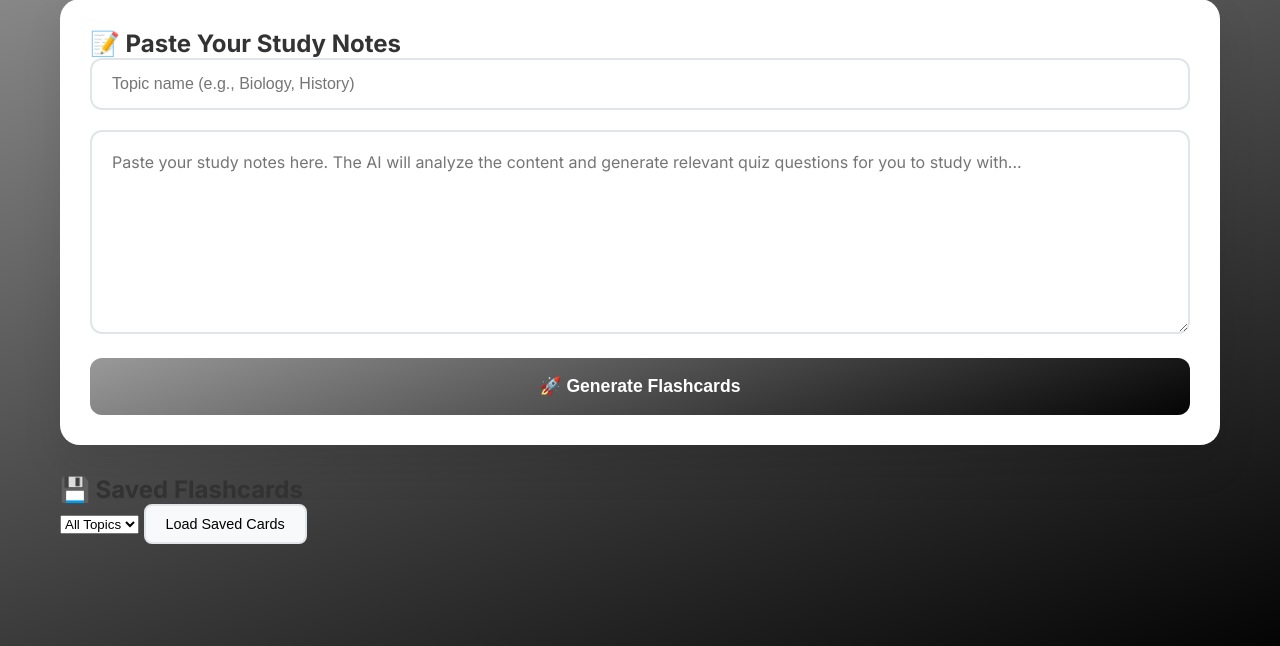
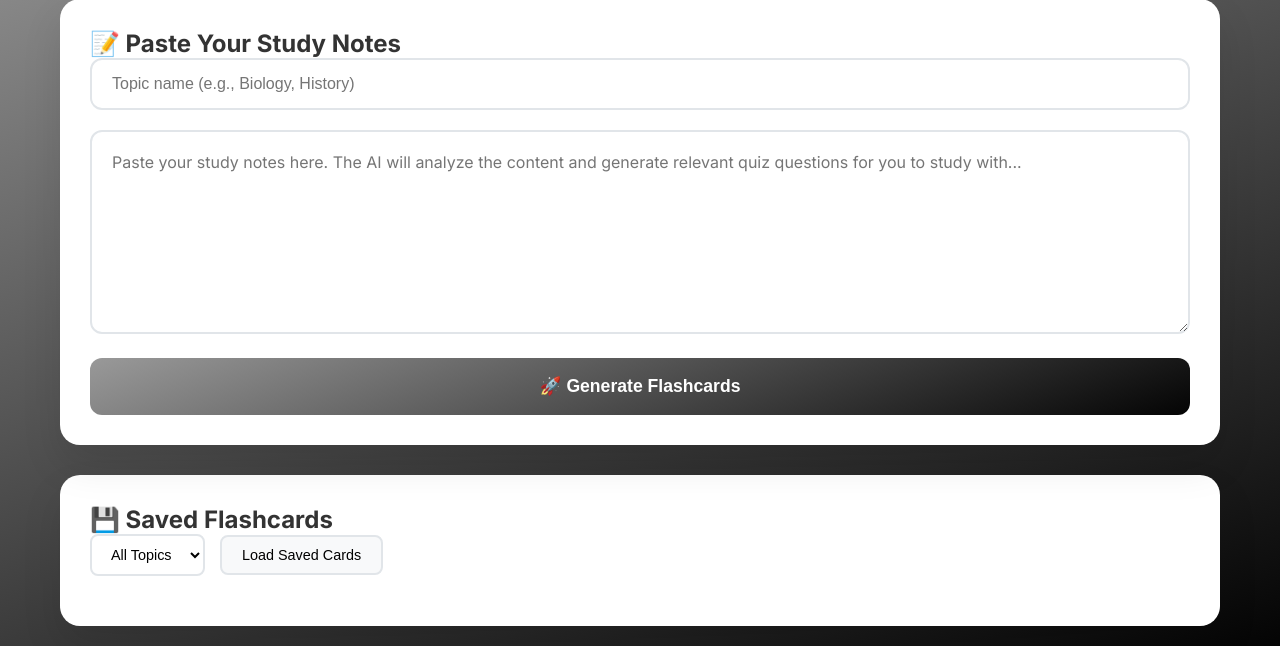
Before and after one commit to munyokii/study_buddy, a Flask app: page / in a window 1280 px wide. Shown: the part 154-800 px from the top of the page. Run offline with Flask 3, Linux system fonts and the light colour scheme.

Commit message:
Saved Flashcards Section

```diff
--- a/static/style.css
+++ b/static/style.css
@@ -270,3 +270,27 @@ textarea:focus {
   opacity: 0.5;
   cursor: not-allowed;
 }
+
+/* Saved Flashcards Section */
+.saved-flashcards-section {
+  background: white;
+  border-radius: 20px;
+  padding: 30px;
+  box-shadow: 0 20px 40px rgba(0, 0, 0, 0.1);
+}
+
+.filter-controls {
+  display: flex;
+  gap: 15px;
+  margin-bottom: 20px;
+  align-items: center;
+  flex-wrap: wrap;
+}
+
+#topic-filter {
+  padding: 10px 15px;
+  border: 2px solid #e1e5e9;
+  border-radius: 8px;
+  font-size: 0.9rem;
+  background: white;
+}
```
